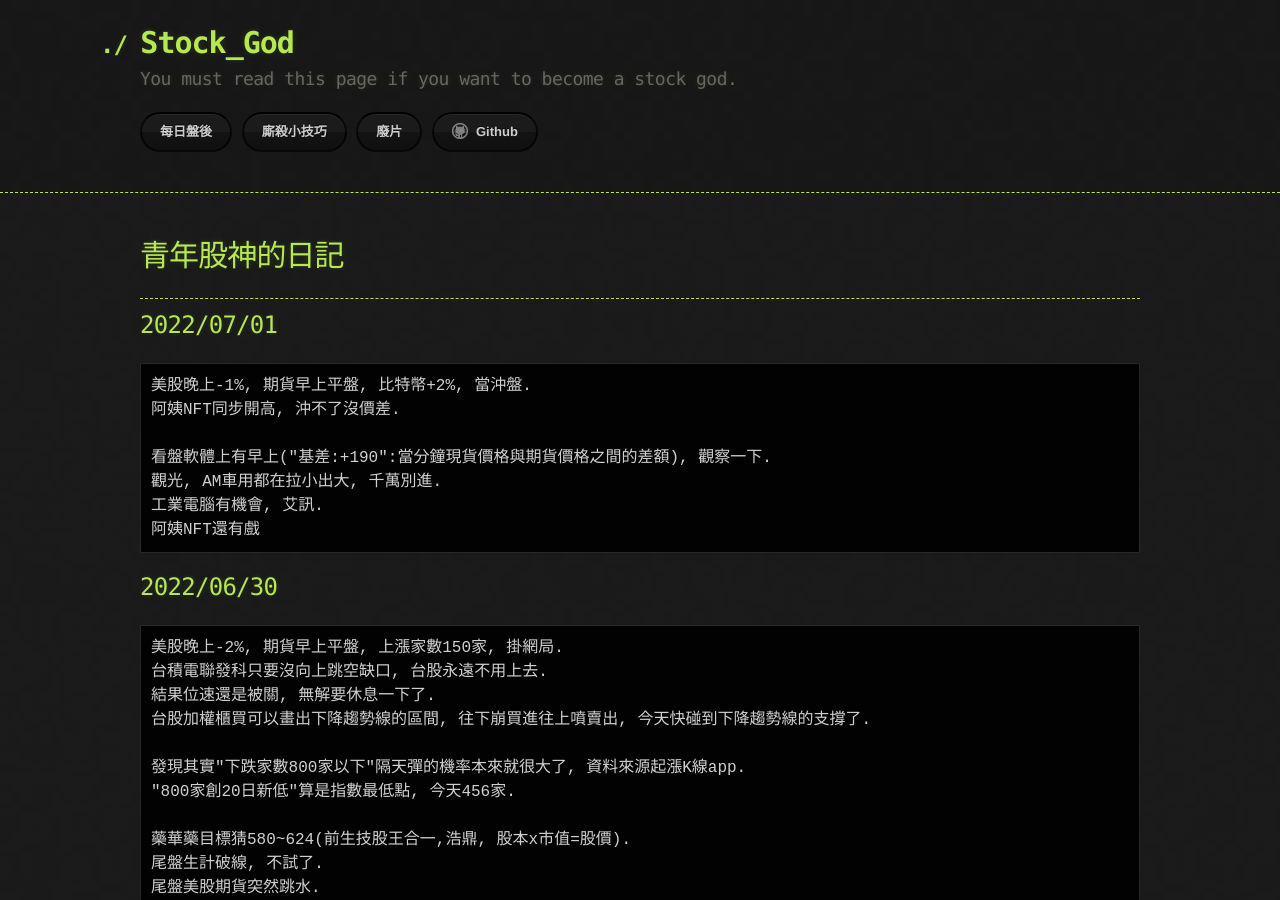
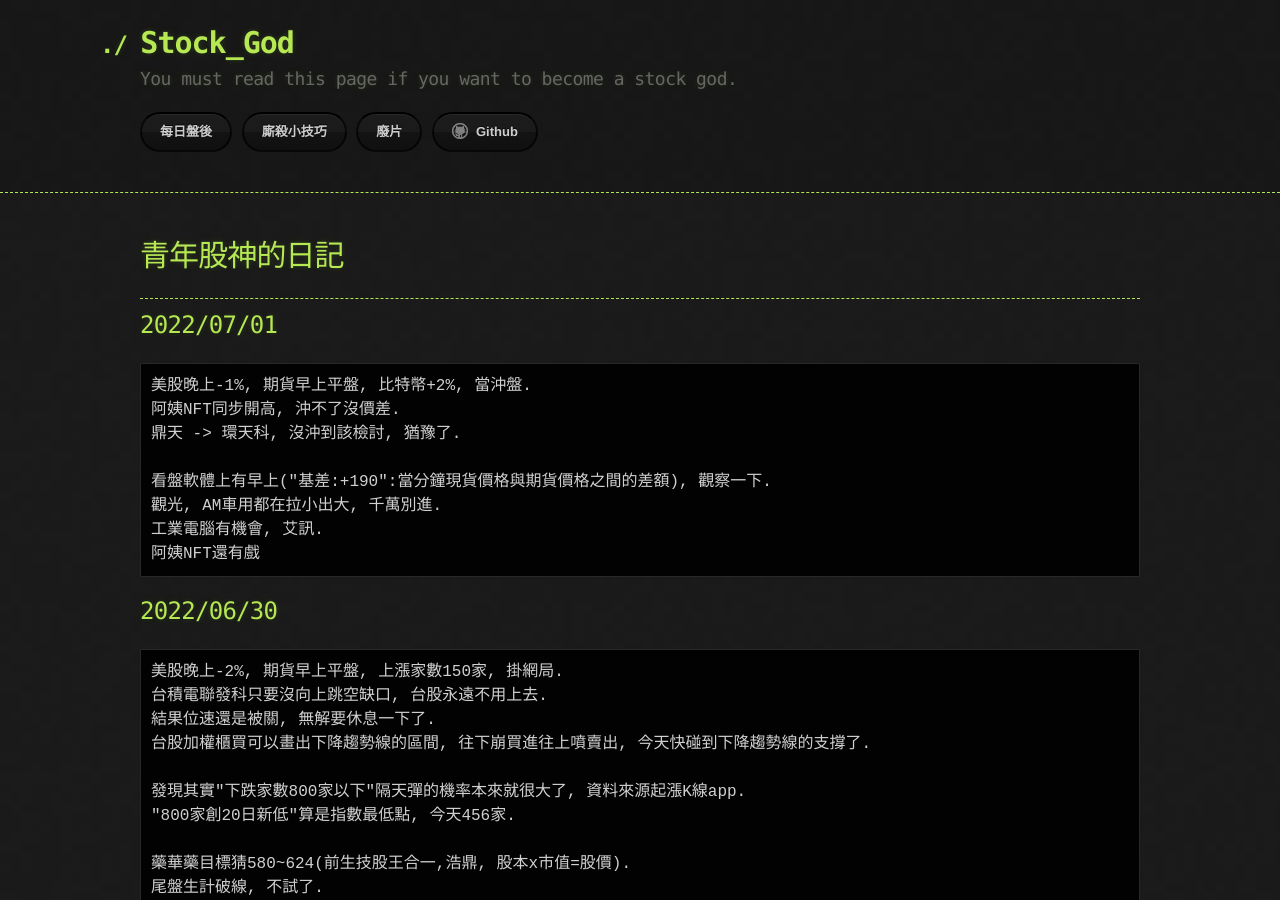
Before and after one commit to lepg5487/Stock_God, a Jekyll site: the page built from index.md, in a window 1280 px wide and 900 px high. Built offline with Jekyll 4.4.1, drawn with Linux system fonts in a browser that asks for light colours; our own code applies the rules of GitHub Pages for plain Markdown files.

Commit message:
Update index.md

````diff
--- a/index.md
+++ b/index.md
@@ -10,6 +10,7 @@ layout: testlayouts
 ```
 美股晚上-1%, 期貨早上平盤, 比特幣+2%, 當沖盤.
 阿姨NFT同步開高, 沖不了沒價差.
+鼎天 -> 環天科, 沒沖到該檢討, 猶豫了.
 
 看盤軟體上有早上("基差:+190":當分鐘現貨價格與期貨價格之間的差額), 觀察一下.
 觀光, AM車用都在拉小出大, 千萬別進.
````
